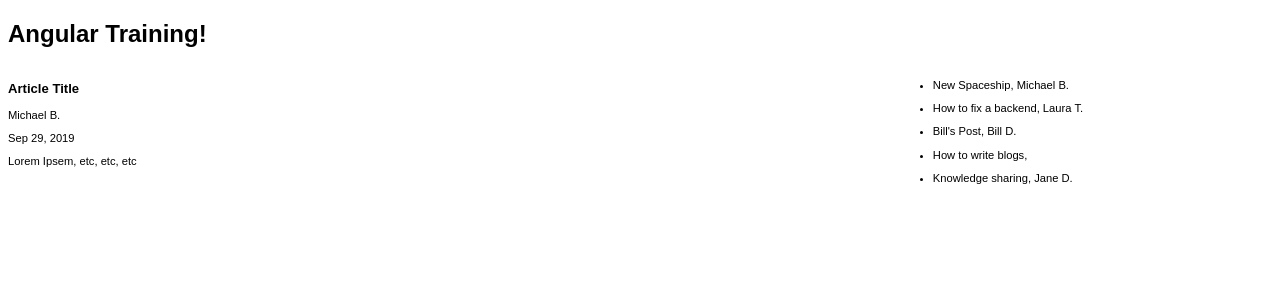
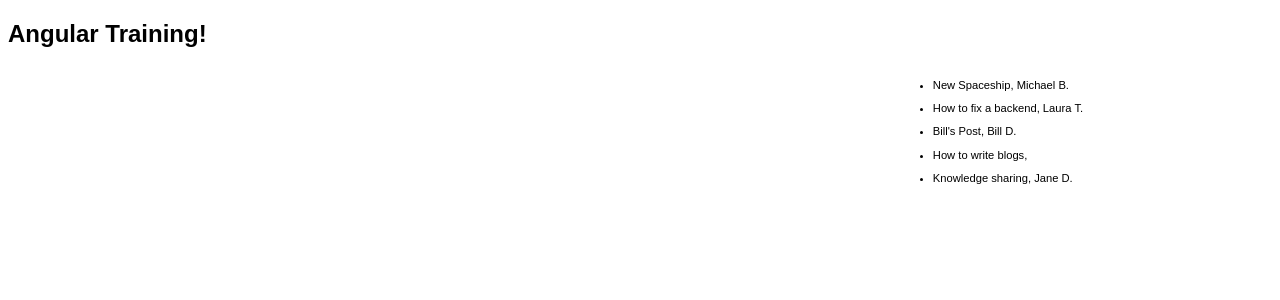
Before and after one commit to rangle/ng-blog-live-code, an Angular app: page / in a window 1280 px wide. Shown: the top 300 px of the page. Built offline with nearby package versions, Linux system fonts and the light colour scheme.

Commit message:
Inputs/Outputs

```diff
--- a/src/app/app.component.html
+++ b/src/app/app.component.html
@@ -1,5 +1,9 @@
 <h2>{{ title }}</h2>
 <div class="app-container">
-  <app-article class="app-article"></app-article>
-  <app-blog-roll class="app-blog-roll"></app-blog-roll>
+  <app-article class="app-article" [article]="selectedArticle"></app-article>
+  <app-blog-roll
+    (selectedArticle)="displaySelectedArticle($event)"
+    [articles]="articles"
+    class="app-blog-roll"
+  ></app-blog-roll>
 </div>
--- a/src/app/app.component.ts
+++ b/src/app/app.component.ts
@@ -7,7 +7,50 @@ import { Component } from '@angular/core';
 })
 export class AppComponent {
   title: string;
+  selectedArticle: any;
+
   constructor() {
     this.title = 'Angular Training!';
   }
+
+  articles = [
+    {
+      author: 'Michael B.',
+      body:
+        'Lorem Ipsum Etc....Lorem Ipsum Etc....Lorem Ipsum Etc....Lorem Ipsum Etc....Lorem Ipsum Etc....Lorem Ipsum Etc....Lorem Ipsum Etc....Lorem Ipsum Etc....Lorem Ipsum Etc....Lorem Ipsum Etc....Lorem Ipsum Etc....Lorem Ipsum Etc....Lorem Ipsum Etc....Lorem Ipsum Etc....Lorem Ipsum Etc....Lorem Ipsum Etc....Lorem Ipsum Etc....Lorem Ipsum Etc....Lorem Ipsum Etc....Lorem Ipsum Etc....Lorem Ipsum Etc....Lorem Ipsum Etc....Lorem Ipsum Etc....Lorem Ipsum Etc....Lorem Ipsum Etc....Lorem Ipsum Etc....Lorem Ipsum Etc....Lorem Ipsum Etc....Lorem Ipsum Etc....',
+      date: new Date(2018, 1, 2),
+      title: 'New Spaceship',
+    },
+    {
+      author: 'Laura T.',
+      body:
+        'Foo bar baz Foo bar baz Foo bar baz Foo bar baz Foo bar baz Foo bar baz Foo bar baz Foo bar baz Foo bar baz Foo bar baz Foo bar baz Foo bar baz Foo bar baz Foo bar baz Foo bar baz Foo bar baz Foo bar baz Foo bar baz Foo bar baz Foo bar baz Foo bar baz Foo bar baz Foo bar baz Foo bar baz Foo bar baz Foo bar baz ',
+      date: new Date(2019, 3, 1),
+      title: 'How to fix a backend',
+    },
+    {
+      author: 'Bill D.',
+      body:
+        'Thing1, haha, hello Thing1, haha, hello Thing1, haha, hello Thing1, haha, hello Thing1, haha, hello Thing1, haha, hello Thing1, haha, hello Thing1, haha, hello Thing1, haha, hello Thing1, haha, hello Thing1, haha, hello Thing1, haha, hello Thing1, haha, hello Thing1, haha, hello Thing1, haha, hello Thing1, haha, hello Thing1, haha, hello Thing1, haha, hello Thing1, haha, hello Thing1, haha, hello Thing1, haha, hello Thing1, haha, hello Thing1, haha, hello Thing1, haha, hello Thing1, haha, hello Thing1, haha, hello Thing1, haha, hello Thing1, haha, hello Thing1, haha, hello ',
+      date: new Date(2017, 11, 1),
+      title: 'Bill\'s Post',
+    },
+    {
+      author: '',
+      body: 'Body of a blog',
+      date: new Date(2016, 3, 2),
+      title: 'How to write blogs',
+    },
+    {
+      author: 'Jane D.',
+      body: 'Some text and content etc',
+      date: new Date(2019, 3, 12),
+      title: 'Knowledge sharing',
+    },
+  ];
+
+  displaySelectedArticle(article: any) {
+    this.selectedArticle = article;
+    console.log(this.selectedArticle);
+  }
 }
--- a/src/app/article-item/article-item.component.html
+++ b/src/app/article-item/article-item.component.html
@@ -1 +1 @@
-<p (click)="onClick.emit({})">{{ article.title }}, {{ article.author }}</p>
+<p (click)="onClick.emit(article)">{{ article.title }}, {{ article.author }}</p>
--- a/src/app/article/article.component.ts
+++ b/src/app/article/article.component.ts
@@ -1,23 +1,21 @@
-import { Component, OnInit } from '@angular/core';
+import { Component, OnInit, Input } from '@angular/core';
 
 @Component({
   selector: 'app-article',
   // templateUrl: './article.component.html',
   template: `
-    <h3>Article Title</h3>
-    <p *ngIf="author">{{ author }}</p>
-    <p>{{ articleDate | date }}</p>
-    <div>{{ body }}</div>
+    <div *ngIf="article">
+      <h3>{{ article.title }}</h3>
+      <p *ngIf="article.author">{{ article.author }}</p>
+      <p>{{ article.date | date }}</p>
+      <div>{{ article.body }}</div>
+    </div>
   `,
-  styleUrls: ['./article.component.scss']
+  styleUrls: ['./article.component.scss'],
 })
 export class ArticleComponent implements OnInit {
-  author = 'Michael B.';
-  articleDate = new Date(2019, 8, 29, 12);
-  body = 'Lorem Ipsem, etc, etc, etc';
-  constructor() { }
+  @Input() article: any;
+  constructor() {}
 
-  ngOnInit() {
-  }
-
+  ngOnInit() {}
 }
--- a/src/app/blog-roll/blog-roll.component.ts
+++ b/src/app/blog-roll/blog-roll.component.ts
@@ -1,56 +1,24 @@
-import { Component } from '@angular/core';
+import { Component, Input, Output, EventEmitter } from '@angular/core';
 
 @Component({
   selector: 'app-blog-roll',
   template: `
     <ul>
       <li *ngFor="let article of articles">
-        <app-article-item (onClick)="sayHello(article)"  [article]="article"></app-article-item>
+        <app-article-item (onClick)="selectedArticle.emit($event)"  [article]="article"></app-article-item>
       </li>
     </ul>
   `,
 })
 export class BlogRollComponent {
 
-  sayHello() {
-    alert('aa');
+  @Input() articles: any;
+  @Output() selectedArticle = new EventEmitter();
+
+  sayHello(article: any) {
+    console.log(article);
   }
 
-  articles = [
-    {
-      author: 'Michael B.',
-      body:
-        'Lorem Ipsum Etc....Lorem Ipsum Etc....Lorem Ipsum Etc....Lorem Ipsum Etc....Lorem Ipsum Etc....Lorem Ipsum Etc....Lorem Ipsum Etc....Lorem Ipsum Etc....Lorem Ipsum Etc....Lorem Ipsum Etc....Lorem Ipsum Etc....Lorem Ipsum Etc....Lorem Ipsum Etc....Lorem Ipsum Etc....Lorem Ipsum Etc....Lorem Ipsum Etc....Lorem Ipsum Etc....Lorem Ipsum Etc....Lorem Ipsum Etc....Lorem Ipsum Etc....Lorem Ipsum Etc....Lorem Ipsum Etc....Lorem Ipsum Etc....Lorem Ipsum Etc....Lorem Ipsum Etc....Lorem Ipsum Etc....Lorem Ipsum Etc....Lorem Ipsum Etc....Lorem Ipsum Etc....',
-      date: new Date(2018, 1, 2),
-      title: 'New Spaceship',
-    },
-    {
-      author: 'Laura T.',
-      body:
-        'Foo bar baz Foo bar baz Foo bar baz Foo bar baz Foo bar baz Foo bar baz Foo bar baz Foo bar baz Foo bar baz Foo bar baz Foo bar baz Foo bar baz Foo bar baz Foo bar baz Foo bar baz Foo bar baz Foo bar baz Foo bar baz Foo bar baz Foo bar baz Foo bar baz Foo bar baz Foo bar baz Foo bar baz Foo bar baz Foo bar baz ',
-      date: new Date(2019, 3, 1),
-      title: 'How to fix a backend',
-    },
-    {
-      author: 'Bill D.',
-      body:
-        'Thing1, haha, hello Thing1, haha, hello Thing1, haha, hello Thing1, haha, hello Thing1, haha, hello Thing1, haha, hello Thing1, haha, hello Thing1, haha, hello Thing1, haha, hello Thing1, haha, hello Thing1, haha, hello Thing1, haha, hello Thing1, haha, hello Thing1, haha, hello Thing1, haha, hello Thing1, haha, hello Thing1, haha, hello Thing1, haha, hello Thing1, haha, hello Thing1, haha, hello Thing1, haha, hello Thing1, haha, hello Thing1, haha, hello Thing1, haha, hello Thing1, haha, hello Thing1, haha, hello Thing1, haha, hello Thing1, haha, hello Thing1, haha, hello ',
-      date: new Date(2017, 11, 1),
-      title: 'Bill\'s Post',
-    },
-    {
-      author: '',
-      body: 'Body of a blog',
-      date: new Date(2016, 3, 2),
-      title: 'How to write blogs',
-    },
-    {
-      author: 'Jane D.',
-      body: 'Some text and content etc',
-      date: new Date(2019, 3, 12),
-      title: 'Knowledge sharing',
-    },
-  ];
 
   onClick(article: any) {
     alert(article.title + ', ' + article.author);
```
